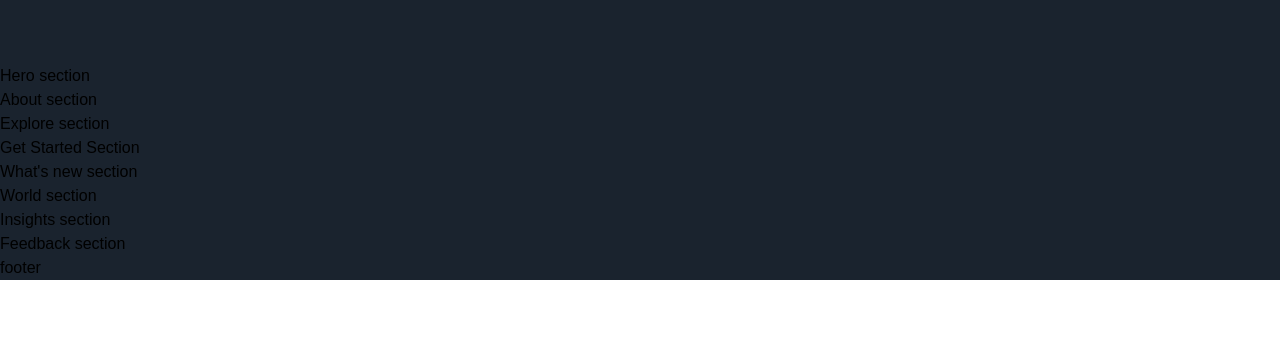
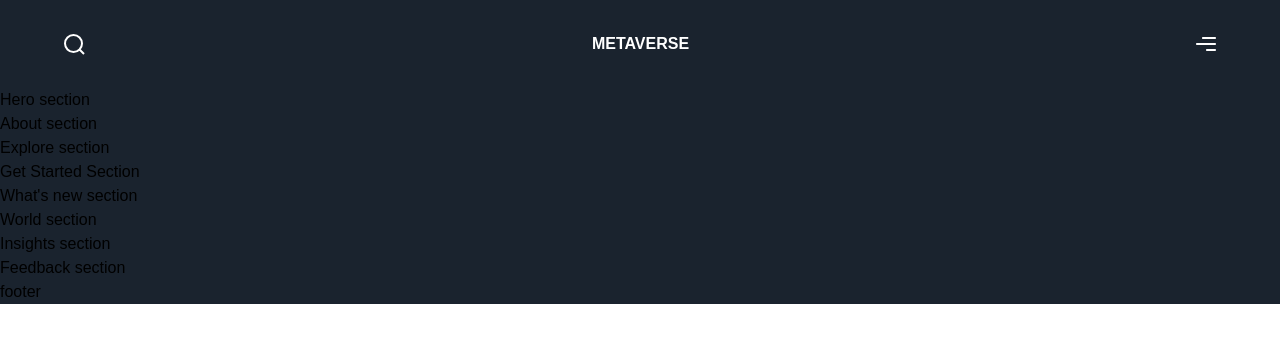
Before and after one commit to KavindaMethsara/metaverse-web-applivation, a Next.js app: page / in a window 1280 px wide. Shown: the top 342 px of the page. Built offline with nearby package versions, Linux system fonts and the light colour scheme; a web font is replaced by a local one.

Commit message:
Completed the Nav bar

```diff
--- a/components/Navbar.jsx
+++ b/components/Navbar.jsx
@@ -11,7 +11,22 @@
     whileInView="show"
     className={`${styles.xPaddings} py-8 relative`}
   >
-    <div className="absolutr w-[50%] inset-0 gradient-01"/>
+    <div className="absolutr w-[50%] inset-0 gradient-01" />
+    <div className={`${styles.innerWidth} mx-auto flex justify-between gap-8`}>
+      <img
+        src="/search.svg"
+        alt="search"
+        className="w-24px h-24px object-contain"
+      />
+      <h2 className="font-extrabold text-24px leading-30px text-white">
+        METAVERSE
+      </h2>
+      <img
+        src="/menu.svg"
+        alt="menu"
+        className="w-24px h-24px object-contain"
+      />
+    </div>
   </motion.nav>
 );
 
```
